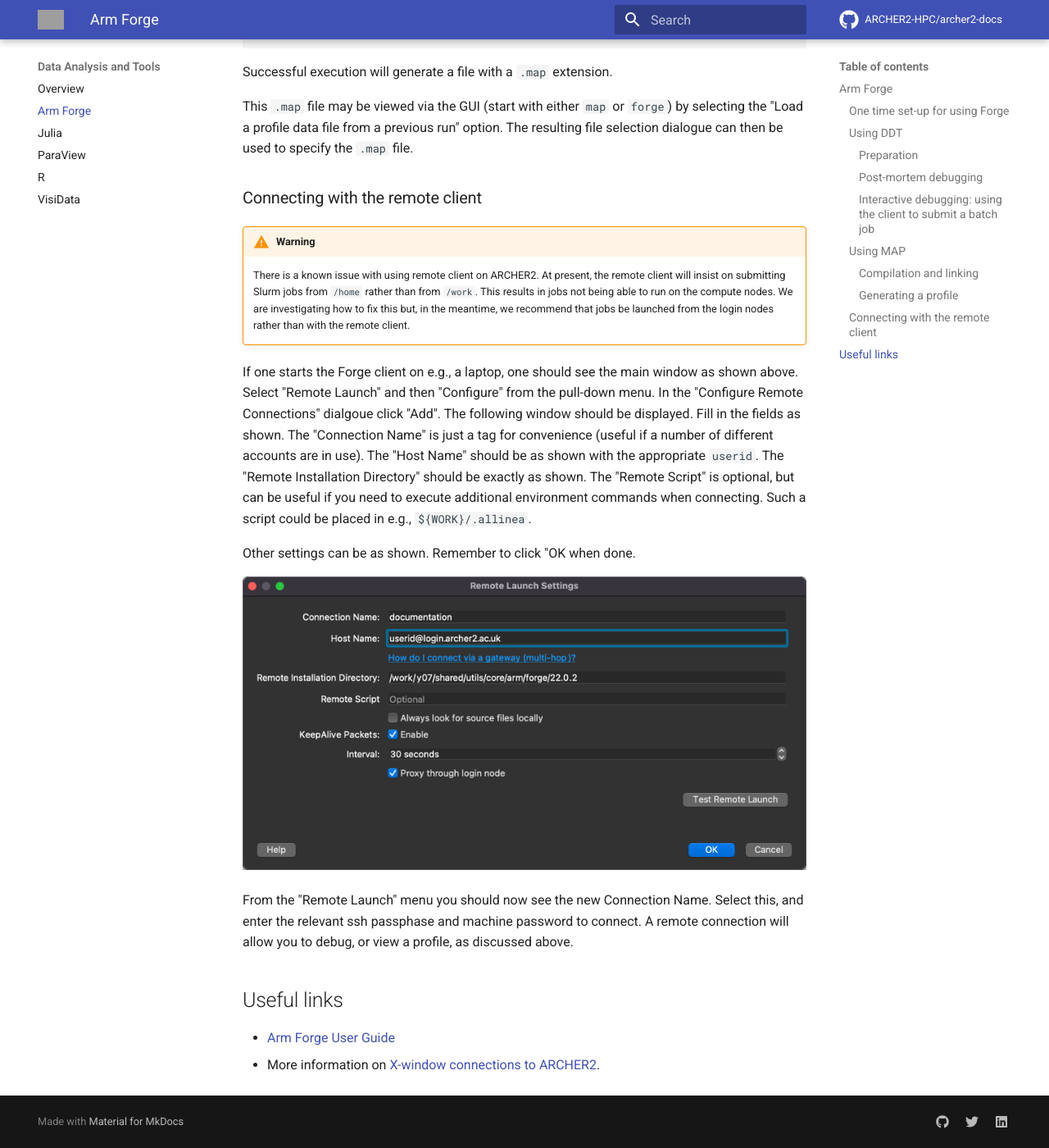
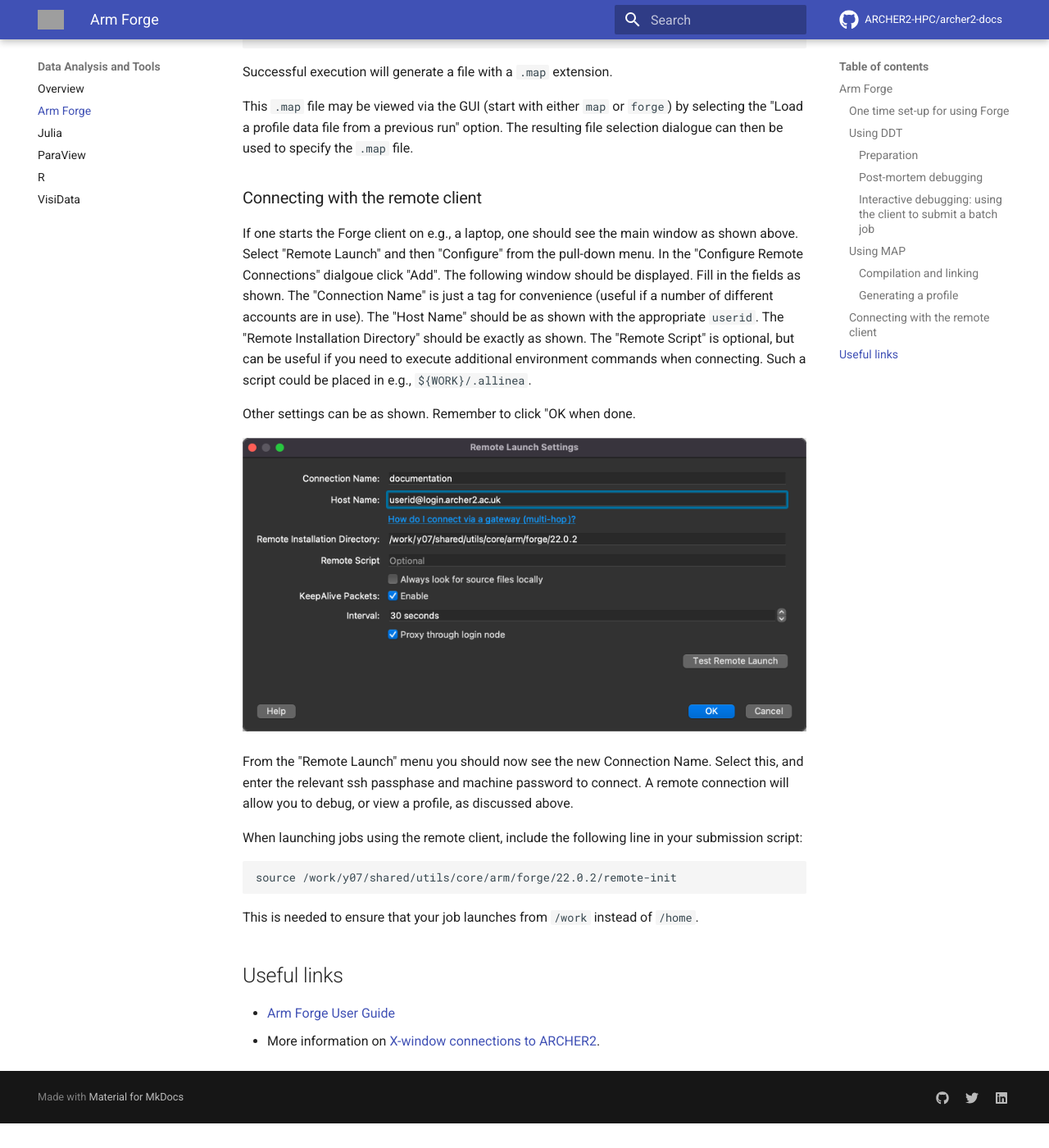
Before and after one commit to ARCHER2-HPC/archer2-docs, an MkDocs documentation site: the page built from docs/data-tools/arm-forge.md, in a window 1280 px wide and 1400 px high, scrolled down 4490 px. Shown: the whole window at 82% size. Built offline with MkDocs 1.6.1 and Material for MkDocs 9.7.7, drawn with Linux system fonts in a browser that asks for light colours; comment, search, counter and statistics services are not loaded; after the commit the page ends 5860 px from its top, so only the background shows below that; grey boxes are pictures that could not be loaded.

Commit message:
Updated Arm Forge docs to specify how to ensure remote launched jobs are submitted from /work instead of /home

````diff
--- a/docs/data-tools/arm-forge.md
+++ b/docs/data-tools/arm-forge.md
@@ -212,14 +212,6 @@
 
 ### Connecting with the remote client
 
-!!! warning
-    There is a known issue with using remote client on ARCHER2. At
-    present, the remote client will insist on submitting Slurm jobs
-    from `/home` rather than from `/work`. This results in jobs not
-    being able to run on the compute nodes. We are investigating how
-    to fix this but, in the meantime, we recommend that jobs be
-    launched from the login nodes rather than with the remote client.
-
 If one starts the Forge client on e.g., a laptop, one should see the main window as
 shown above. Select "Remote Launch" and then "Configure" from the
 pull-down menu. In the "Configure Remote Connections" dialgoue
@@ -242,7 +234,12 @@
 password to connect. A remote connection will allow you to debug,
 or view a profile, as discussed above.
 
-
+When launching jobs using the remote client, include the following line in your
+submission script:
+```
+source /work/y07/shared/utils/core/arm/forge/22.0.2/remote-init
+```
+This is needed to ensure that your job launches from `/work` instead of `/home`.
 
 ## Useful links
 
````
